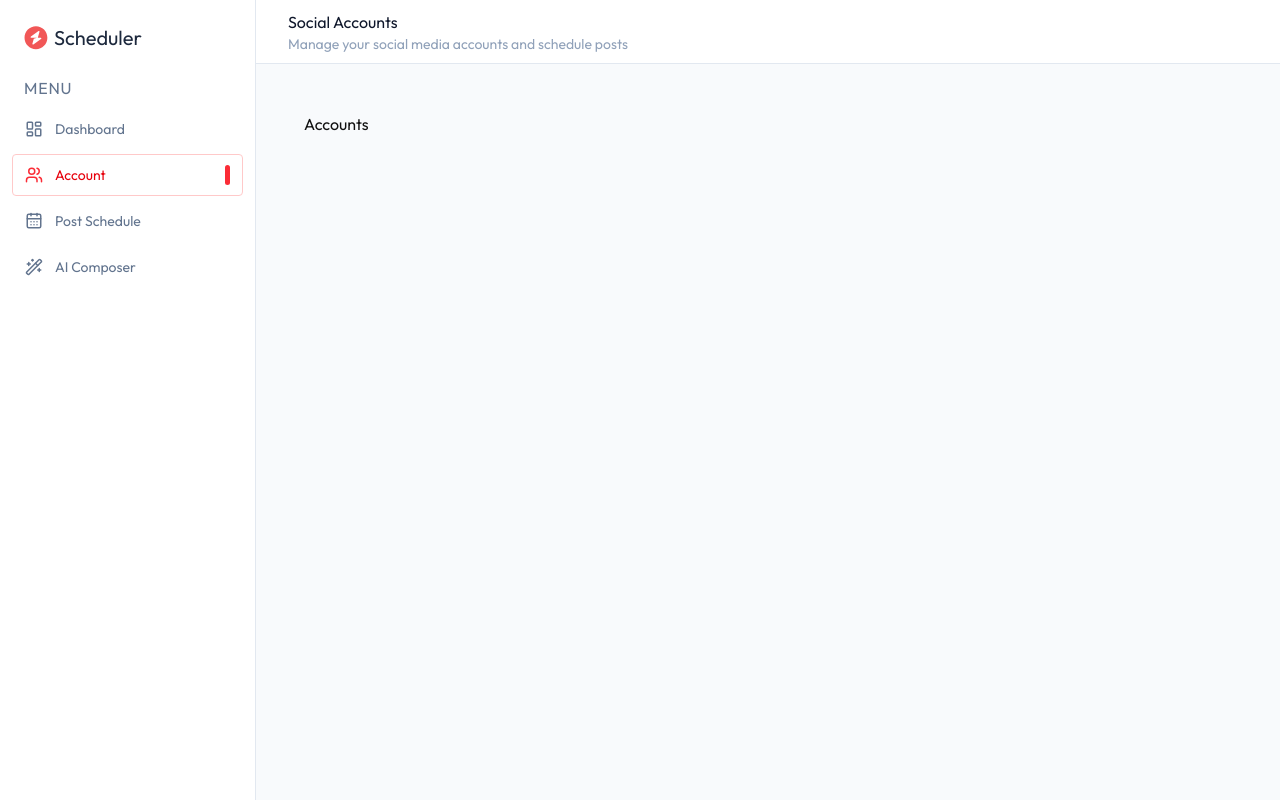
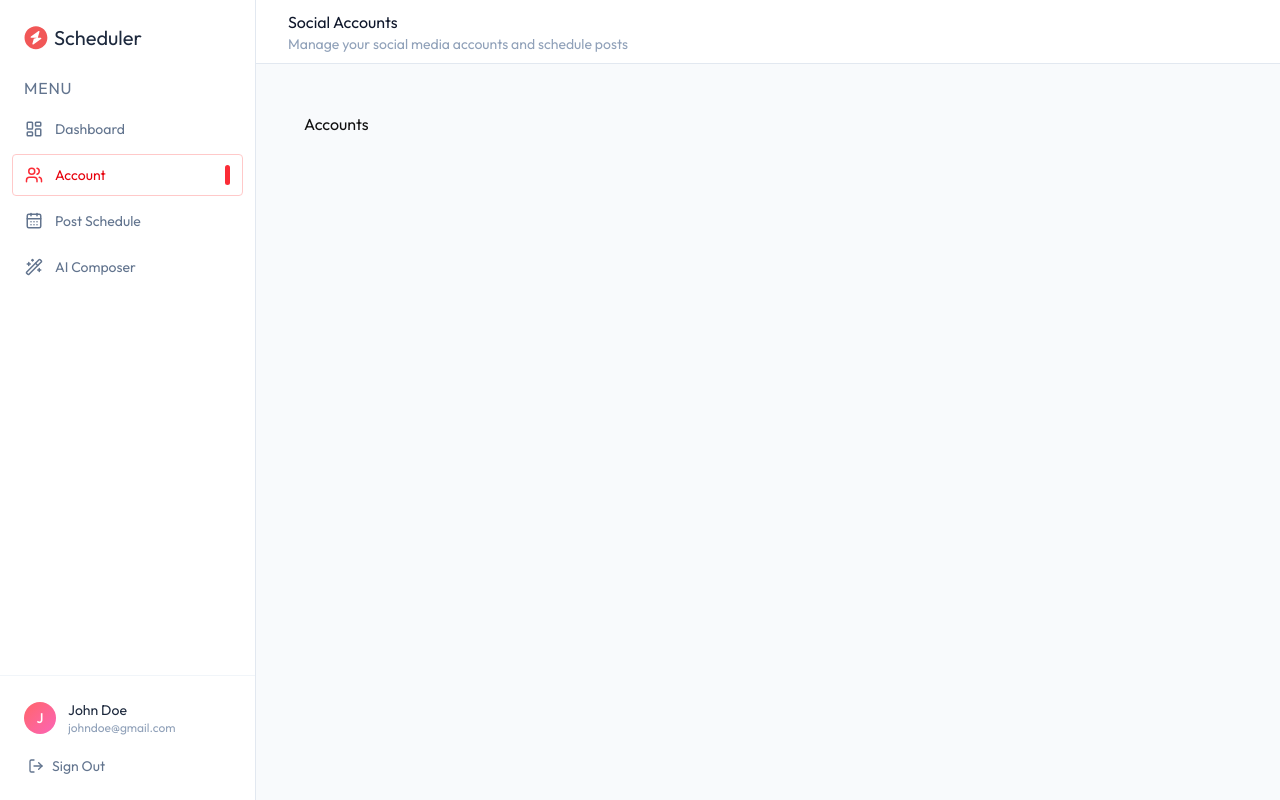
Before and after one commit to TanvirHassan369/Social-Media-Automation-Platform, a React (Vite) app in the folder client/: page /accounts in a window 1280 px wide. Built offline with nearby package versions, Linux system fonts and the light colour scheme.

Commit message:
Create a user name and email section and also create sign out button

```diff
--- a/client/src/components/Sidebar.tsx
+++ b/client/src/components/Sidebar.tsx
@@ -1,6 +1,7 @@
 import {
   CalendarDaysIcon,
   LayoutDashboardIcon,
+  LogOutIcon,
   UsersIcon,
   Wand2Icon,
 } from "lucide-react";
@@ -12,6 +13,12 @@
   isOpen: boolean;
   setIsOpen: (val: boolean) => void;
 }) => {
+  const { logout, user } = {
+    logout: () => {
+      window.location.href = "/";
+    },
+    user: { name: "John Doe", email: "johndoe@gmail.com" },
+  };
   const location = useLocation();
   const navItems = [
     { name: "Dashboard", icon: LayoutDashboardIcon, path: "/dashboard" },
@@ -69,7 +76,22 @@
       </nav>
       {/* {User Footer} */}
 
-
+      <div className="p-4 border-t border-slate-100">
+        <div className="flex items-center gap-3 p-2 rounded-xl hover:bg-slate-50 transition-colors">
+          <div className="size-8 rounded-full bg-linear-to-br from-red-400 to-pink-400 flex items-center justify-center text-white text-sm font-medium shirnk-0">
+            {user?.name?.charAt(0).toUpperCase() || "U"}
+          </div>
+          <div className="flex-1 min-w-0">
+            <div className="text-sm text-slate-800 truncate">{user?.name}</div>
+            <div className="text-xs text-slate-400 truncate">{user?.email}</div>
+          </div>
+        </div>
+        <button onClick={logout} className="mt-1 flex items-center gap-2 px-3 py-2 w-full
+        rounded text-sm text-slate-500 hover:bg-red-50 hover:text-red-500 transition-duration-150 ">
+          <LogOutIcon className="size-4" />
+          Sign Out
+        </button>
+      </div>
     </div>
   );
 };
```
